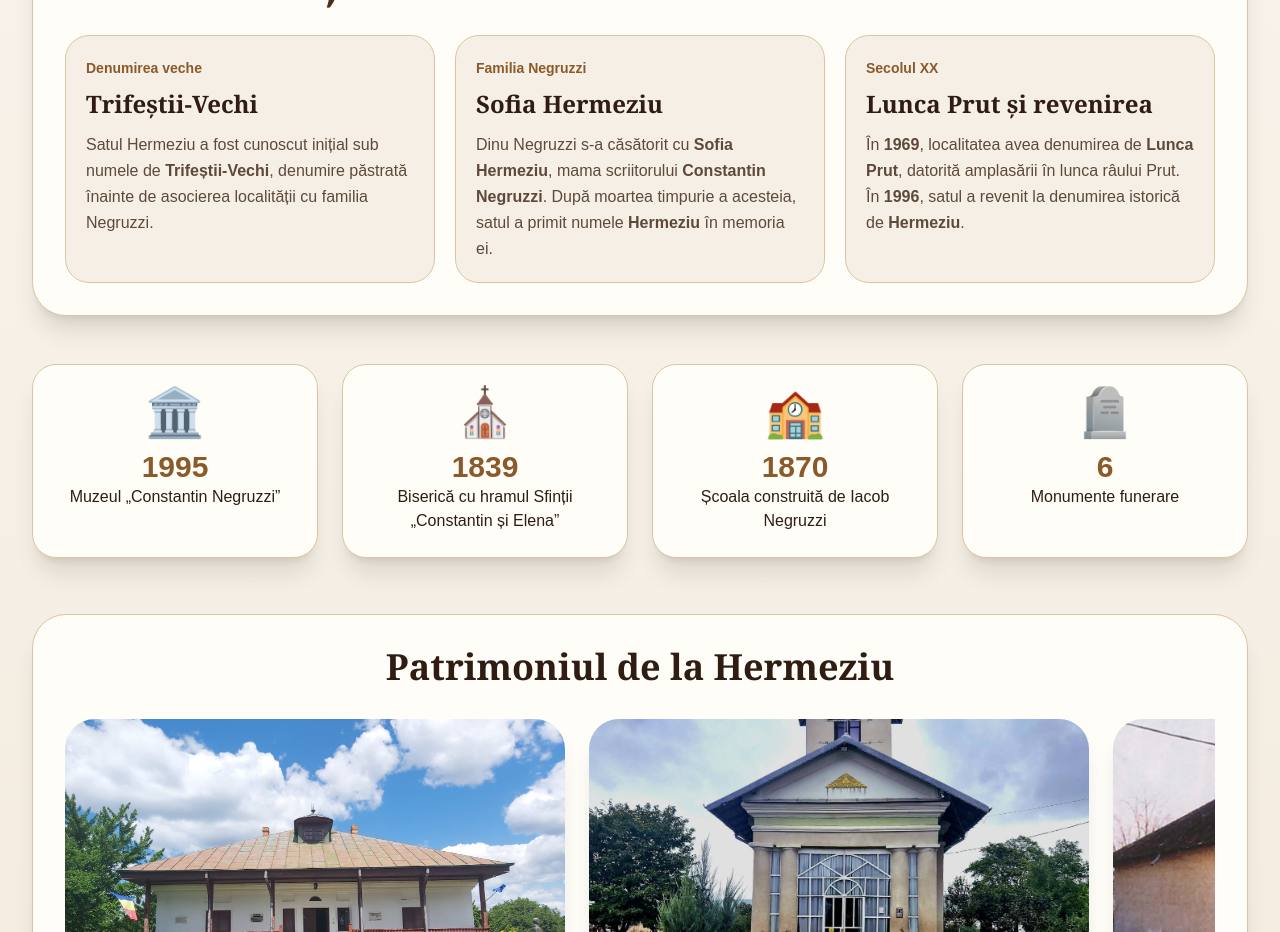
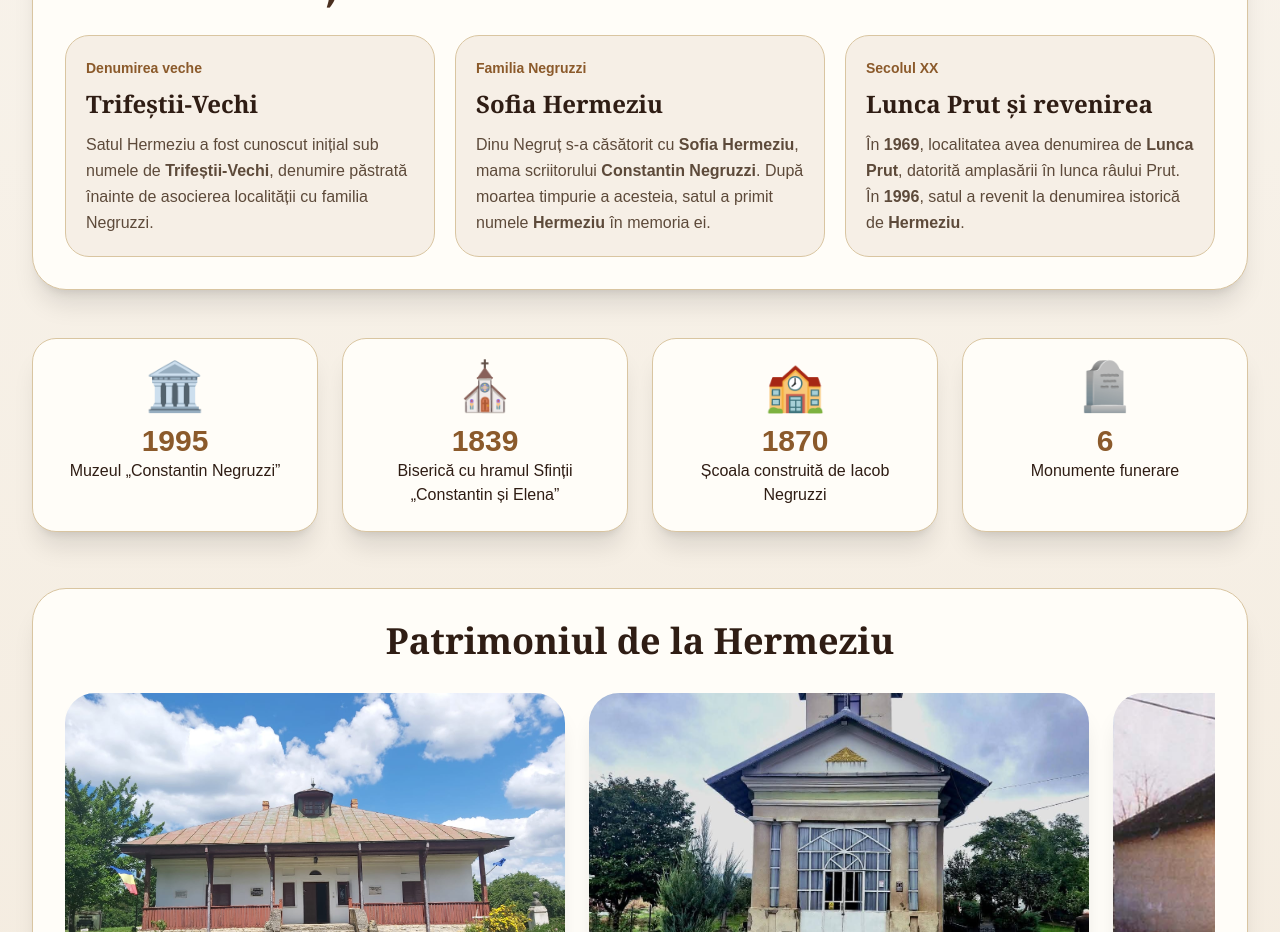
Before and after one commit to Glod-maria/hermeziu-webgis, a Next.js app: page / in a window 1280 px wide. Shown: the part 960-1892 px from the top of the page. Built offline with nearby package versions, Linux system fonts and the light colour scheme.

Commit message:
Corectare nume Dinu Negruț

```diff
--- a/app/familie/page.tsx
+++ b/app/familie/page.tsx
@@ -5,9 +5,9 @@ import { useState } from "react";
 const membri = [
   {
     id: "dinu",
-    nume: "Dinu Negruți",
+    nume: "Dinu Negruț",
     perioada: "începutul familiei la Hermeziu",
-    text: "Dinu Negruți, tatăl lui Constantin Negruzzi, provenea dintr-o familie de răzeși din zona Odobeștilor. În anul 1807 s-a căsătorit cu Sofia Hermeziu și a primit ca zestre moșia Trifeștii-Vechi, actualul Hermeziu.",
+    text: "Dinu Negruț, tatăl lui Constantin Negruzzi, provenea dintr-o familie de răzeși din zona Odobeștilor. În anul 1807 s-a căsătorit cu Sofia Hermeziu și a primit ca zestre moșia Trifeștii-Vechi, actualul Hermeziu.",
   },
   {
     id: "Constantin",
@@ -262,7 +262,7 @@ export default function FamiliePage() {
 
           <div className="overflow-x-auto pb-6">
             <div className="min-w-[1200px] flex flex-col items-center">
-              <CardArbore id="dinu" nume="Dinu Negruți" partener="Sofia Hermeziu" />
+              <CardArbore id="dinu" nume="Dinu Negruț" partener="Sofia Hermeziu" />
               <LinieV />
 
               <CardArbore
--- a/app/muzeu/page.tsx
+++ b/app/muzeu/page.tsx
@@ -4,7 +4,7 @@ import Flaut3D from "../components/Flaut3D";
 
 export default function MuzeuPage() {
   const timeline = [
-    ["1807", "Dinu Negruți primește moșia de la Hermeziu."],
+    ["1807", "Dinu Negruț primește moșia de la Hermeziu."],
     ["1968", "Este amenajat primul spațiu muzeal în fostul conac."],
     ["1995", "Muzeul este inaugurat oficial și dedicat familiei Negruzzi."],
     ["2026", "Muzeul este integrat în aplicația WebGIS interactivă."],
@@ -75,7 +75,7 @@ export default function MuzeuPage() {
           <p className="text-lg leading-relaxed mb-4">
             Muzeul „Constantin Negruzzi” este amenajat în fostul conac al
             familiei Negruzzi din Hermeziu, pe vechea moșie primită de Dinu
-            Negruți în anul 1807.
+            Negruț în anul 1807.
           </p>
 
           <p className="text-lg leading-relaxed mb-4">
@@ -157,7 +157,7 @@ export default function MuzeuPage() {
           </h2>
 
           <p className="text-xl max-w-3xl mx-auto mb-8">
-            Descoperă istoria familiei Negruzzi, de la Dinu Negruți și
+            Descoperă istoria familiei Negruzzi, de la Dinu Negruț și
             Constantin Negruzzi până la Ella Negruzzi, Mihai Negruzzi și Leon
             Bob Negruzzi.
           </p>
--- a/app/page.tsx
+++ b/app/page.tsx
@@ -98,7 +98,7 @@ export default function Home() {
               </h3>
 
               <p className="text-[#5d4a3a] leading-relaxed">
-                Dinu Negruzzi s-a căsătorit cu
+                Dinu Negruț s-a căsătorit cu
                 <strong> Sofia Hermeziu</strong>, mama scriitorului
                 <strong> Constantin Negruzzi</strong>. După moartea timpurie a
                 acesteia, satul a primit numele <strong>Hermeziu</strong> în
```
